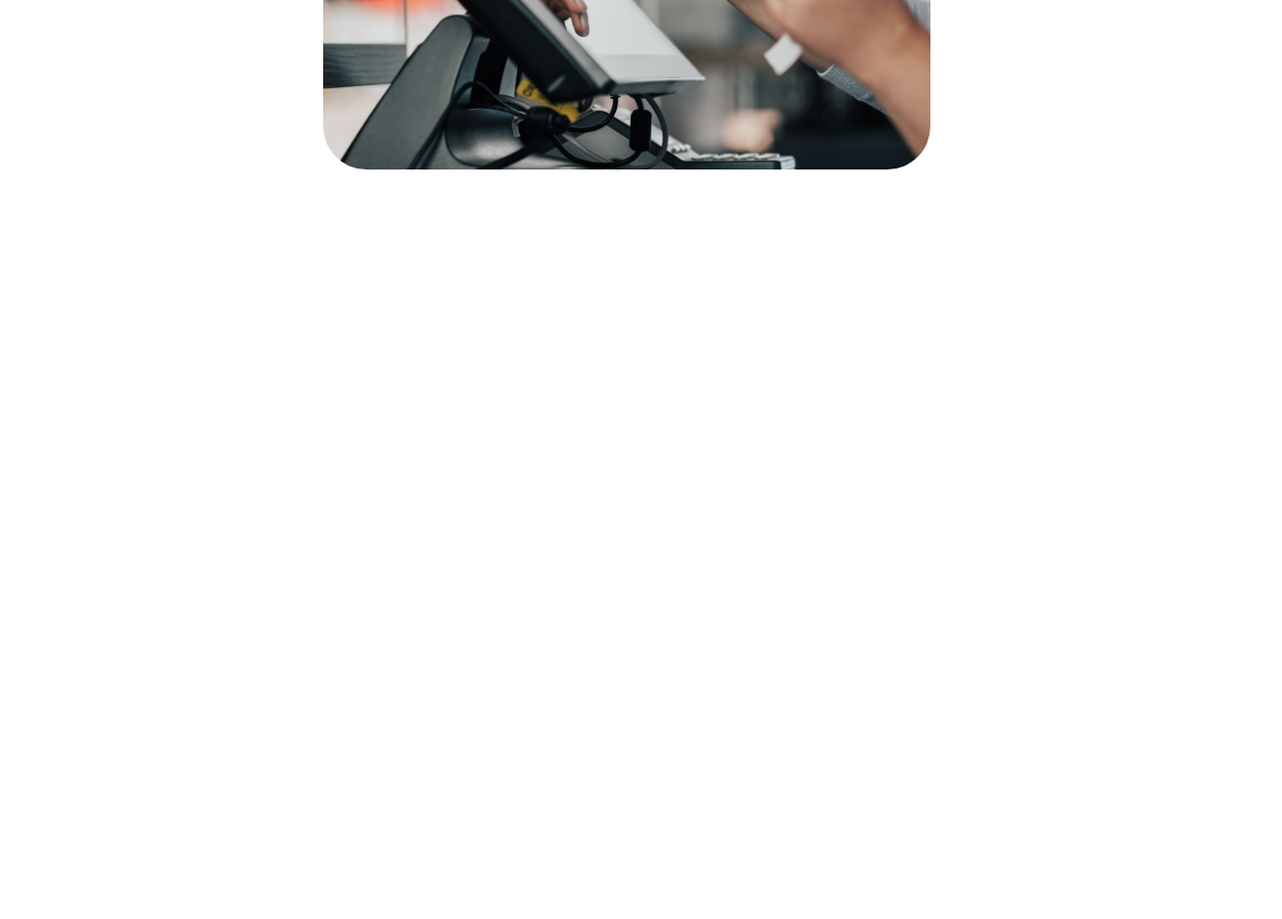
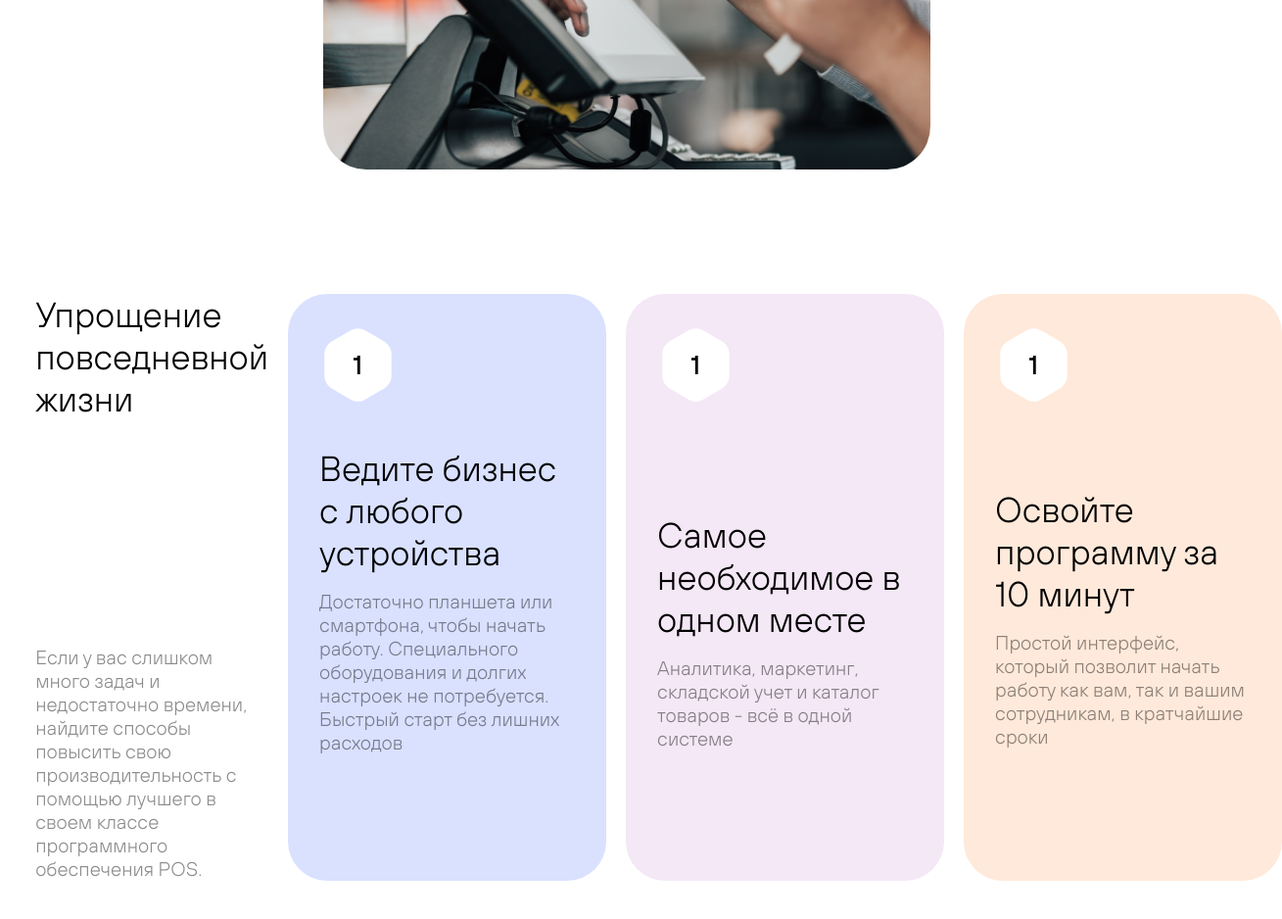
Before and after one commit to L1xxxYEY/Digitalization-for-cafes, a plain HTML site: page index.html in a window 1280 px wide. Shown: the part 1687-2625 px from the top of the page at 98% size, 1309 px wide, since content can reach past the window. Before the commit the page ends 1987 px from the top, so only its background shows below. Drawn offline with Linux system fonts and the light colour scheme.

Commit message:
added screen

```diff
--- a/css/style.css
+++ b/css/style.css
@@ -22,6 +22,7 @@ header {
     justify-content: space-between;
     align-items: center;
     width: calc(98.5vw - 26.7px);
+    width: 100%;
     margin-bottom: calc(4.8vw - 9.3px);
     padding: calc(1.1vw + 12px) calc(3vw + 5.3px) calc(1.1vw + 12px);
 }
@@ -85,7 +86,14 @@ nav ul li {
     font-weight: 500;
 }
 
-.start {
+.menuContainer {
+    display: none;
+    width: 196px;
+    gap: 8px;
+    margin-left: calc(66.7vw - 210px);
+}
+
+.startFirst ,.start {
     width: calc(3.1vw + 137px);
     border: none;
     background-color: #FFFFFF;
@@ -95,6 +103,11 @@ nav ul li {
     font-weight: 500;
     font-size: calc(0.3vw + 12px);
     cursor: pointer;
+}
+
+.circleMenu {
+    display: none;
+    width: 40px;
 }
 
 .textContainer{
@@ -211,7 +224,116 @@ nav ul li {
     width: calc(31.7vw + 214px);
 }
 
-@media (max-width: 500px) {
+
+
+.textLifeContainer {
+    display: flex;
+    gap: 22px 20px;
+}
+
+.lifeContainer {
+    width: 324px;
+
+}
+
+.lifeContainer h2 {
+    font-size: 36px;
+    font-weight: 370;
+    margin-bottom: 230px;
+}
+
+.lifeContainer p {
+    font-size: 20px;
+    font-weight: 380;
+    color: #00000073;
+}
+
+.cardsLifeContainer {
+    display: flex;
+    gap: 12px 20px;
+}
+
+.firstLifeCard {
+    width: 325px;
+    background-color: #D9E1FF;
+    border-radius: 40px;
+    padding: 32px;
+}
+
+.numberLifeFirst {
+    width: 80px;
+    margin-bottom: 42px;
+}
+
+.firstLifeCard h2 {
+    font-size: 36px;
+    width: 261px;
+    font-weight: 370;
+    margin-bottom: 16px;
+}
+
+.firstLifeCard p {
+    font-size: 20px;
+    width: 261px;
+    font-weight: 380;
+    color: #00000073;
+}
+
+.secondLifecard {
+    width: 325px;
+    background-color: #F4E7F6;
+    border-radius: 40px;
+    padding: 32px;
+}
+
+.numberLifeSecond {
+    width: 80px;
+    margin-bottom: 110px;
+}
+
+.secondLifecard h2 {
+    font-size: 36px;
+    width: 261px;
+    font-weight: 370;
+    margin-bottom: 16px;
+}
+
+.secondLifecard p {
+    font-size: 20px;
+    width: 261px;
+    font-weight: 380;
+    color: #00000073;
+}
+
+.thirdLifeCard {
+    width: 325px;
+    background-color: #FFE9DA;
+    border-radius: 40px;
+    padding: 32px;
+}
+
+.numberLifeThird {
+    width: 80px;
+    margin-bottom: 84px;
+}
+
+.thirdLifeCard h2 {
+    font-size: 36px;
+    width: 261px;
+    font-weight: 370;
+    margin-bottom: 16px;
+}
+
+.thirdLifeCard p {
+    font-size: 20px;
+    width: 261px;
+    font-weight: 380;
+    color: #00000073;
+}
+
+
+
+@media (max-width: 450px) {
     .fullLogo {
         display: none;
     }
@@ -232,9 +354,25 @@ nav ul li {
         display: none;
     }
 
+    .startFirst {
+        display: none;
+    }
+
+    .menuContainer {
+        display: flex;
+        /* width: 196px;
+        align-items: center;
+        gap: 8px;
+        margin-left: 38px; */
+    }
+
     .start {
         background-color: #000000;
         color: white;
+    }
+
+    .circleMenu {
+        display: flex;
     }
 
     .infoPOS {
--- a/index.html
+++ b/index.html
@@ -30,7 +30,15 @@
                     <img src="./img/person.svg" alt="">
                     <p>Войти</p>
                 </div>
+                <button class="startFirst">Начать бесплатно</button>
+
+            <div class="menuContainer">
                 <button class="start">Начать бесплатно</button>
+                <div class="circleMenu">
+                    <img src="./img/menu.svg" alt="Меню">
+                </div>
+            </div>
+
             </div>
         </header>
 
@@ -66,5 +74,51 @@
         </div>
     </section>
 
+
+    <section>
+        <div class="textLifeContainer">
+
+            <div class="lifeContainer">
+                <h2>Упрощение повседневной жизни</h2>
+                <p>Если у вас слишком много задач и недостаточно времени, найдите способы повысить свою производительность с помощью лучшего в своем классе программного обеспечения POS.</p>
+            </div>
+
+            <div class="cardsLifeContainer">
+
+                <div class="firstLifeCard">
+                    <div class="numberLifeFirst">
+                        <img src="./img/first.svg" alt="">
+                    </div>
+                    <h2>Ведите бизнес с любого устройства</h2>
+                    <p>Достаточно планшета или смартфона, чтобы начать работу. Специального оборудования и долгих настроек не потребуется. Быстрый старт без лишних расходов</p>
+                </div>
+
+                <div class="secondLifecard">
+                    <div class="numberLifeSecond">
+                        <img src="./img/first.svg" alt="">
+                    </div>
+                    <h2>Самое необходимое в одном месте</h2>
+                    <p>Аналитика, маркетинг, складской учет и каталог товаров - всё в одной системе</p>
+                </div>
+
+                <div class="thirdLifeCard">
+                    <div class="numberLifeThird">
+                        <img src="./img/first.svg" alt="">
+                    </div>
+                    <h2>Освойте программу за 10 минут</h2>
+                    <p>Простой интерфейс, который позволит начать работу как вам, так и вашим сотрудникам, в кратчайшие сроки</p>
+                </div>
+
+            </div>
+
+        </div>
+
+
+
+
+
+
+    </section>
+
 </body>
 </html>
```
Also changed, not shown: img/first.svg (added), img/menu.svg (added), 3 other files.
